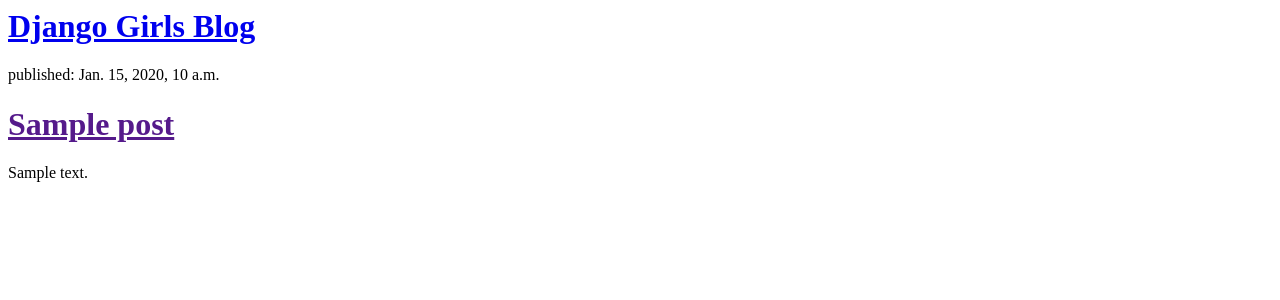
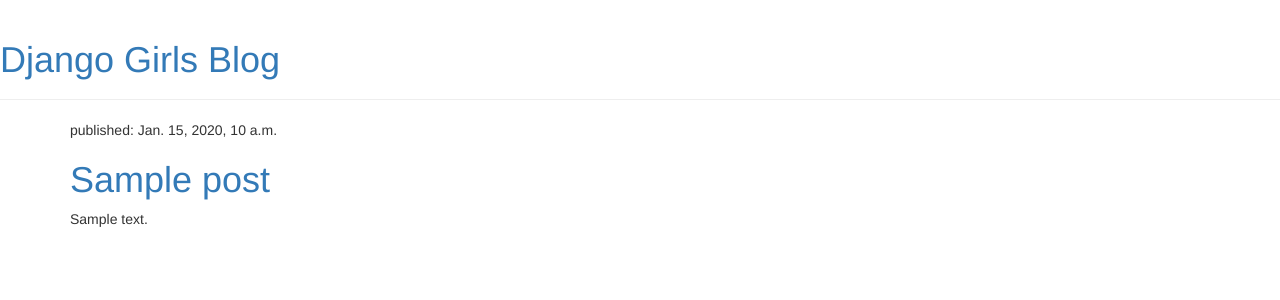
Before and after one commit to mzh200861/my-first-blog, a Django app: template blog/templates/blog/post_list.html in a window 1280 px wide. Shown: the top 300 px of the page. Run offline with Django 3.2, Linux system fonts and the light colour scheme; the template is opened without the code that fills it: values that come from a table or form of the project are taken from there, others are empty; tables that the repository leaves empty hold one stand-in row (values such as "Sample post"); some libraries are stand-ins or nearby versions.

Commit message:
Added view and template for detailed blog post as well as CSS for the site.

```diff
--- /dev/null
+++ b/blog/templates/blog/base.html
@@ -0,0 +1,25 @@
+{% load staticfiles %}
+<html>
+    <head>
+        <title>Django Girls blog</title>
+        <link rel="stylesheet" href="//maxcdn.bootstrapcdn.com/bootstrap/3.2.0/css/bootstrap.min.css">
+        <link rel="stylesheet" href="//maxcdn.bootstrapcdn.com/bootstrap/3.2.0/css/bootstrap-theme.min.css">
+        <link href='//fonts.googleapis.com/css?family=Lobster&subset=latin,latin-ext' rel='stylesheet' type='text/css'>
+        <link rel="stylesheet" href="{% static 'css/blog.css' %}">
+    </head>
+    <body>
+    <div class="page-header">
+        <h1><a href="/">Django Girls Blog</a></h1>
+    </div>
+    <div class="content container">
+        <div class="row">
+            <div class="col-md-8">
+
+            {% block content %}
+            {% endblock %}
+
+            </div>
+        </div>
+    </div>
+</body>
+</html>
--- a/blog/templates/blog/post_list.html
+++ b/blog/templates/blog/post_list.html
@@ -1,19 +1,12 @@
-<html>
-    <head>
-        <title>Django Girls blog</title>
-    </head>
-    <body>
-        <div>
-    <h1><a href="/" align="center">Django Girls Blog</a></h1>
-       </div>
-
-	{% for post in posts %}
-    	<div>
-        	<p>published: {{ post.published_date }}</p>
-        	<h1><a href="">{{ post.title }}</a></h1>
-       	 <p>{{ post.text|linebreaks }}</p>
-    	</div>
-	{% endfor %}
-        </div>
-    </body>
-</html>
+{% extends 'blog/base.html'%}
+{% block content %}
+            {% for post in posts %}
+                <div class="post">
+                    <div class="date">
+                        <p>published: {{ post.published_date }}</p>
+                    </div>
+                    <h1><a href="{% url 'post_detail' pk=post.pk %}">{{ post.title }}</a></h1>
+                    <p>{{ post.text|linebreaks }}</p>
+                </div>
+            {% endfor %}
+{% endblock %}
--- a/blog/urls.py
+++ b/blog/urls.py
@@ -3,5 +3,7 @@
 
 urlpatterns = [
 	url(r'^$',views.post_list, name = 'post_list'),
+	url(r'^post/(?P<pk>[0-9]+)/$', views.post_detail, name='post_detail'),
+	url(r'^pos/(?P<pk>[0-9]+)/$', views.post_detail, name='post_detail'),
 
 ]
```
Also changed, not shown: blog/templates/blog/post_detail.html (added, +13 -0 lines), blog/views.py (+6 -1 lines).
